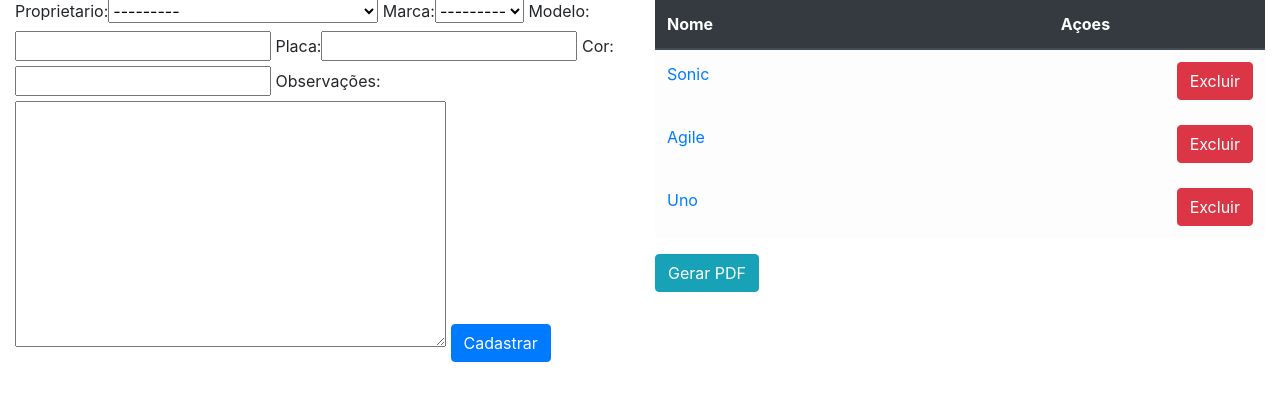
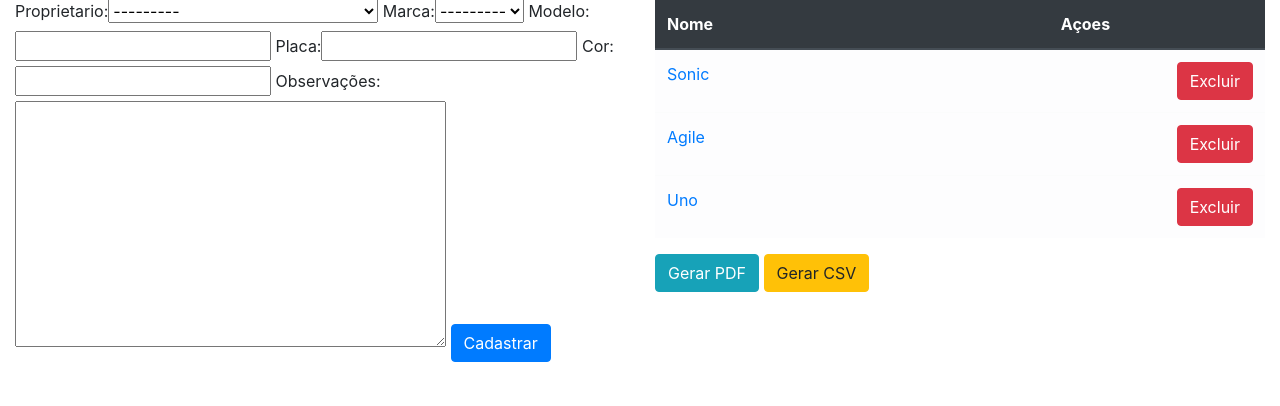
Before and after one commit to Robson70x7/estacionamento-parking, a Django app: page /sistema/veiculos/ in a window 1280 px wide. Shown: the part 135-541 px from the top of the page. Run offline with Django 3.2, Linux system fonts and the light colour scheme; a user stored in the database is signed in; data comes from the database, SQL or seed files in the repository; both versions use the stored data as it was after the commit; some libraries are stand-ins or nearby versions.

Commit message:
feature CSV

```diff
--- a/core/templates/core/listar_veiculos.html
+++ b/core/templates/core/listar_veiculos.html
@@ -35,6 +35,7 @@
             </tbody>
         </table>
         <a href="{% url 'core:create_pdf' %}" class="btn btn-info">Gerar PDF</a>
+        <a href="{% url 'core:create_csv' %}" class="btn btn-warning">Gerar CSV</a>
     </div>
 </div>
 {% endblock main %}
--- a/core/urls.py
+++ b/core/urls.py
@@ -36,6 +36,7 @@ urlpatterns = [
     path('mov-mensalista-update/<int:pk>', views.movmensalista_update, name='movmensalista_update'),
     path('mov-mensalista-delete/<int:pk>', views.movmensalista_delete, name='movmensalista_delete'),
 
-    # Gerar PDF
+    # Gerar PDF/CSV
     path('create_pdf/', views.CreatePdf.as_view(), name='create_pdf'),
+    path('create_csv/', views.CreateCSV.as_view(), name='create_csv'),
 ]
--- a/core/views.py
+++ b/core/views.py
@@ -6,6 +6,7 @@ from xhtml2pdf import pisa
 from django.template import Context
 from django.http import HttpResponse
 from django.template.loader import get_template
+import csv
 import io
 
 @login_required
@@ -227,3 +228,21 @@ class CreatePdf(View):
         }
 
         return Render.render('core/relatorio_pdf.html', params, 'relatorio_veiculos')
+
+class CreateCSV(View):
+    def get(self, request):
+        response = HttpResponse(content_type='text/csv')
+        response['Content-Disposition'] = 'attachement;filename="arquivo.csv"'
+
+        veiculos = models.Veiculo.objects.all()
+
+        writer = csv.writer(response)
+        writer.writerow(['Id','marca','modelo','placa','cor','proprietario','observacoes'])
+
+        for veiculo in veiculos:
+            writer.writerow(
+                [veiculo.id, veiculo.marca, veiculo.modelo, veiculo.placa,
+                veiculo.cor, veiculo.proprietario, veiculo.observacoes]
+            )
+
+        return response
```
Also changed, not shown: db.sqlite3.
